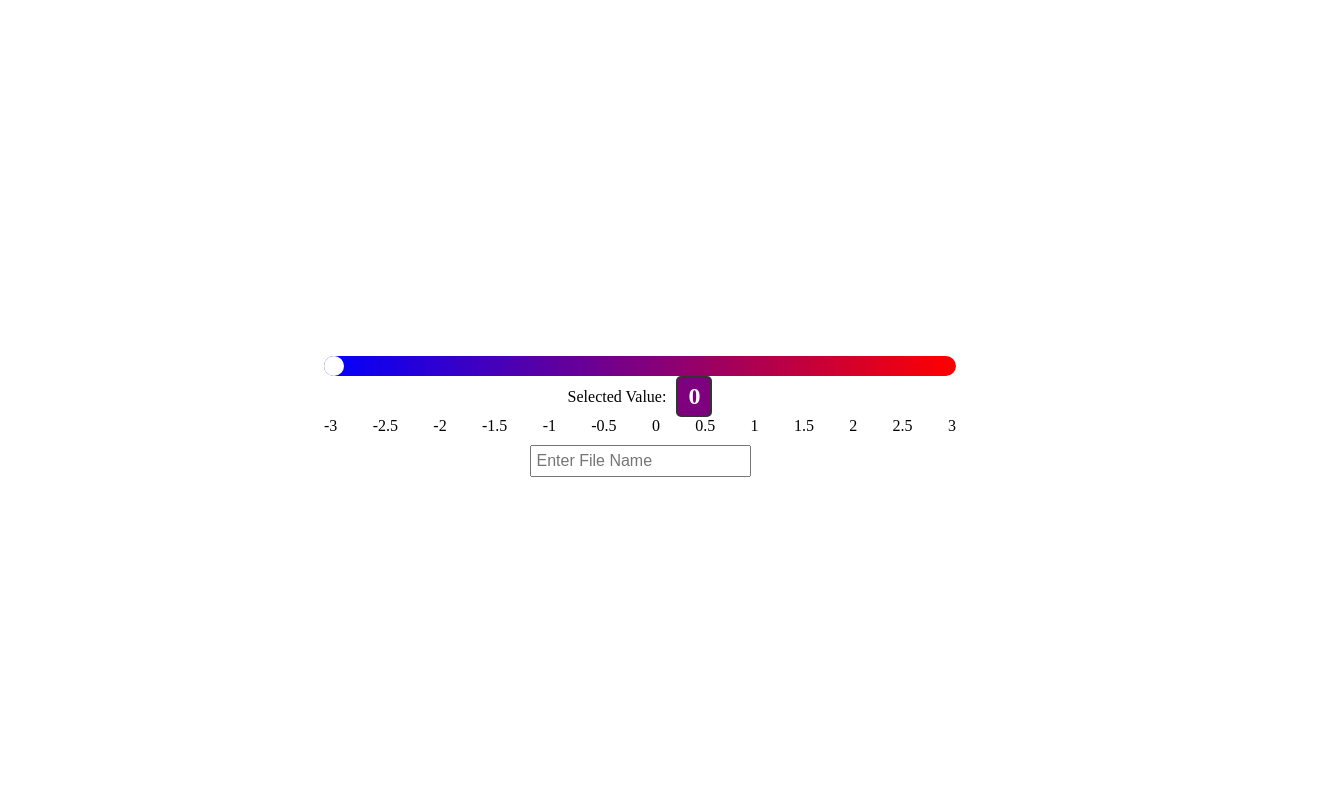
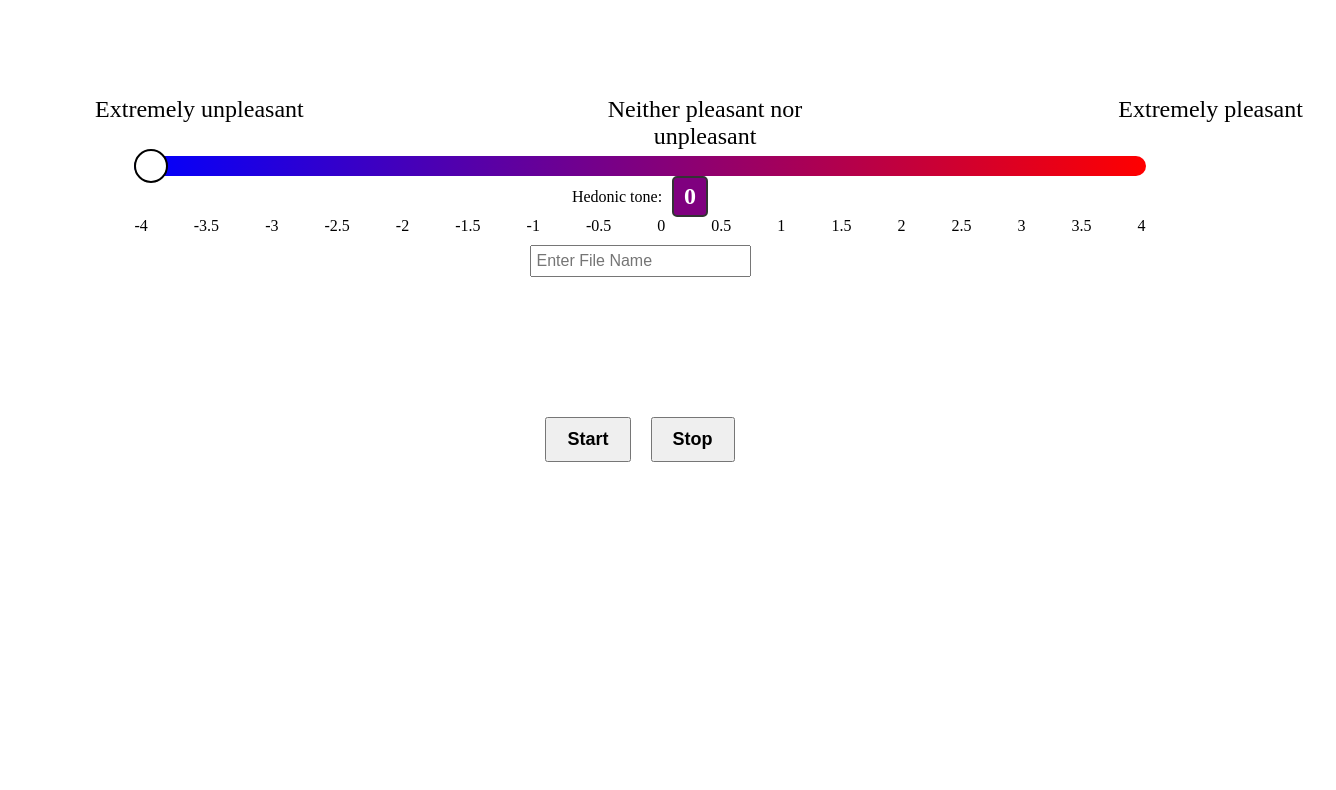
Before and after one commit to sagarkhushalraozade/Hosting-a-website-, a plain HTML site: page index.html in a window 1280 px wide. Shown: the part 73-863 px from the top of the page, 1336 px wide, since content can reach past the window. After the commit the page ends 800 px from the top, so only its background shows below. Drawn offline with Linux system fonts and the light colour scheme.

Commit message:
Added Scent

```diff
--- a/index.html
+++ b/index.html
@@ -5,13 +5,13 @@
     <style>
         /* Center-align the container and make it 50% of the window size */
         .slider-container {
-            width: 50%;
+            width: 80%;
             margin: 0 auto;
             display: flex;
             flex-direction: column;
             align-items: center;
             justify-content: center;
-            height: 100vh;
+            height: 50vh;
         }
 
         /* Style the custom slider container */
@@ -27,10 +27,11 @@
 
         /* Style the custom slider thumb */
         .custom-slider-thumb {
-            width: 20px;
-            height: 20px;
+            width: 30px;
+            height: 30px;
             background-color: white; /* Fixed color for the slider thumb */
             border-radius: 50%; /* Make the thumb round */
+			border: 2px solid black; /* Add a black border to the slider thumb */
             position: absolute;
             top: 50%;
             transform: translateY(-50%);
@@ -54,6 +55,30 @@
             color: #333; /* Set the text color to black by default */
         }
 
+		/* Style for the text labels above the slider */
+		.slider-label {
+			position: absolute;
+			top: -60px; /* Adjust the top value as needed to position the labels */
+			font-size: 24px; /* Adjust the font size as needed */
+			text-align: center;
+			width: 250px; /* Adjust the width as needed to match the label text length */
+			left: calc(0% - 30px); /* Adjust the left value to align with the corresponding slider values */
+			user-select: none; /* Disable text selection on the labels */
+		}
+
+		/* Position labels for specific slider values */
+		.slider-label:nth-child(1) {
+			left: calc(0% - 60px); /* Position for -3 */
+		}
+
+		.slider-label:nth-child(2) {
+			left: calc(50% - 60px); /* Position for 0 */
+		}
+
+		.slider-label:nth-child(3) {
+			left: calc(100% - 60px); /* Position for 3 */
+		}
+
         /* Style for tick values */
         .tick-values {
             width: 100%;
@@ -73,7 +98,7 @@
 
         /* Style for the buttons */
         .button-container {
-            margin-top: 20px;
+            margin-top: 10px;
             display: flex;
             justify-content: center;
         }
@@ -98,10 +123,14 @@
             padding: 5px;
             margin-top: 10px;
         }
+
+		h1 {
+			text-align: center;
+		}
     </style>
 </head>
 <body>
-    <h1>Hello World</h1>
+    <h1>Scent intensity and quality database</h1>
 
     <!-- Add a clock to display date and time -->
     <div class="clock" id="clock"></div>
@@ -109,14 +138,20 @@
     <!-- Add a container for the custom slider and its value display -->
     <div class="slider-container">
         <div class="custom-slider-container" id="sliderContainer">
+			<!-- Add text labels for specific values above the slider -->
+			<span class="slider-label">Extremely unpleasant</span>
+			<span class="slider-label">Neither pleasant nor unpleasant</span>
+			<span class="slider-label">Extremely pleasant</span>
             <div class="custom-slider-thumb" id="sliderThumb"></div>
         </div>
         <div class="slider-value-container">
-            <span>Selected Value:</span>
+            <span>Hedonic tone:</span>
             <div class="slider-value" id="sliderValue">0</div>
         </div>
         <div class="tick-values">
-            <!-- Add tick values from -3 to 3 in steps of 0.5 -->
+            <!-- Add tick values from -4 to 4 in steps of 0.5 -->
+			<span>-4</span>
+            <span>-3.5</span>
             <span>-3</span>
             <span>-2.5</span>
             <span>-2</span>
@@ -130,6 +165,8 @@
             <span>2</span>
             <span>2.5</span>
             <span>3</span>
+			<span>3.5</span>
+            <span>4</span>
         </div>
 
         <!-- Add an input box for file name -->
@@ -212,13 +249,6 @@
             // Update the displayed value and its color
             sliderValue.innerText = value.toFixed(1);
             updateColor(value);
-
-            // If recording is active, append the data to the CSV string
-            if (isRecording) {
-                const now = new Date();
-                const formattedTime = now.toLocaleString(); // Format time as a human-readable string
-                csvData += `${formattedTime},${value}\n`;
-            }
         }
 
         // Function to update the color based on the slider's position
```
